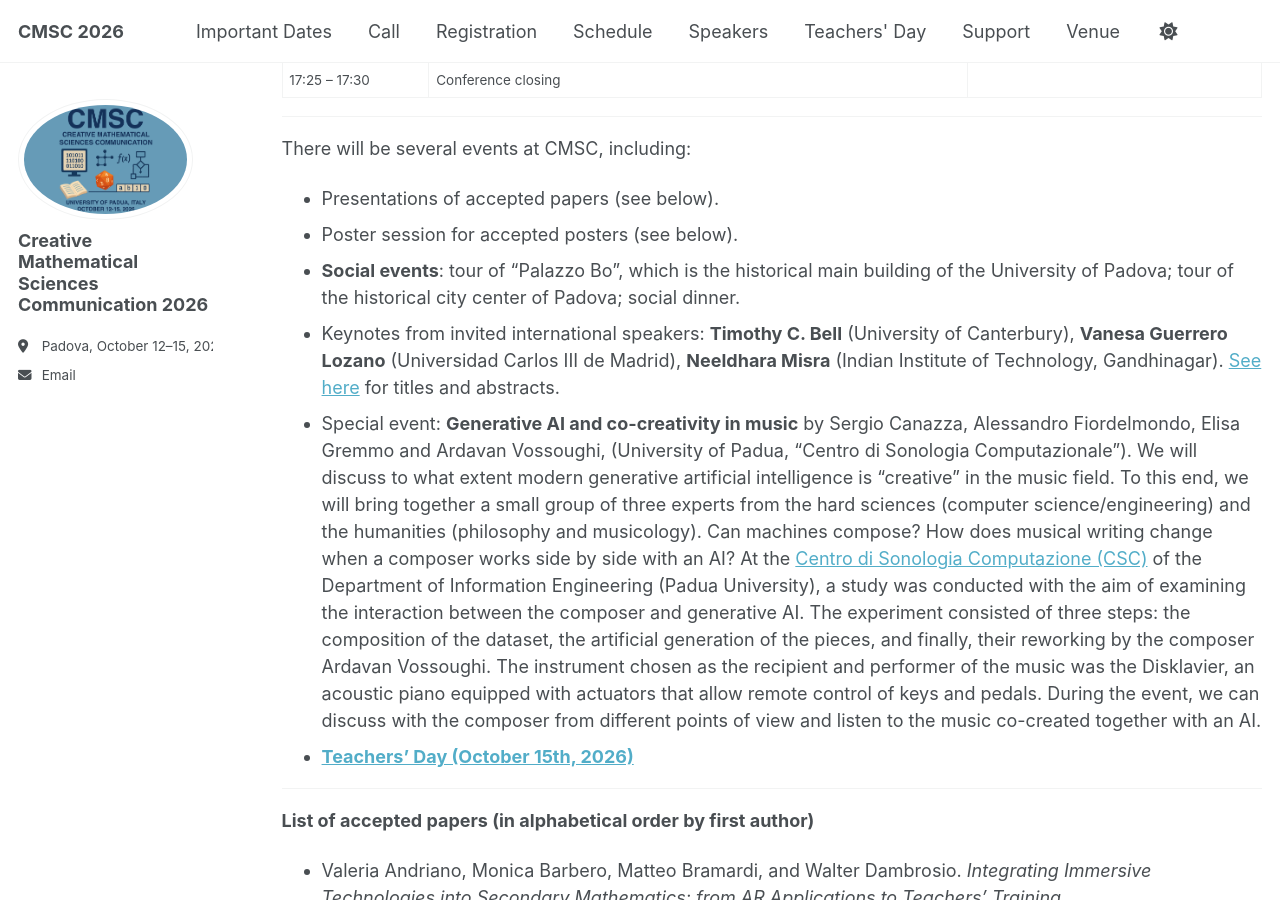
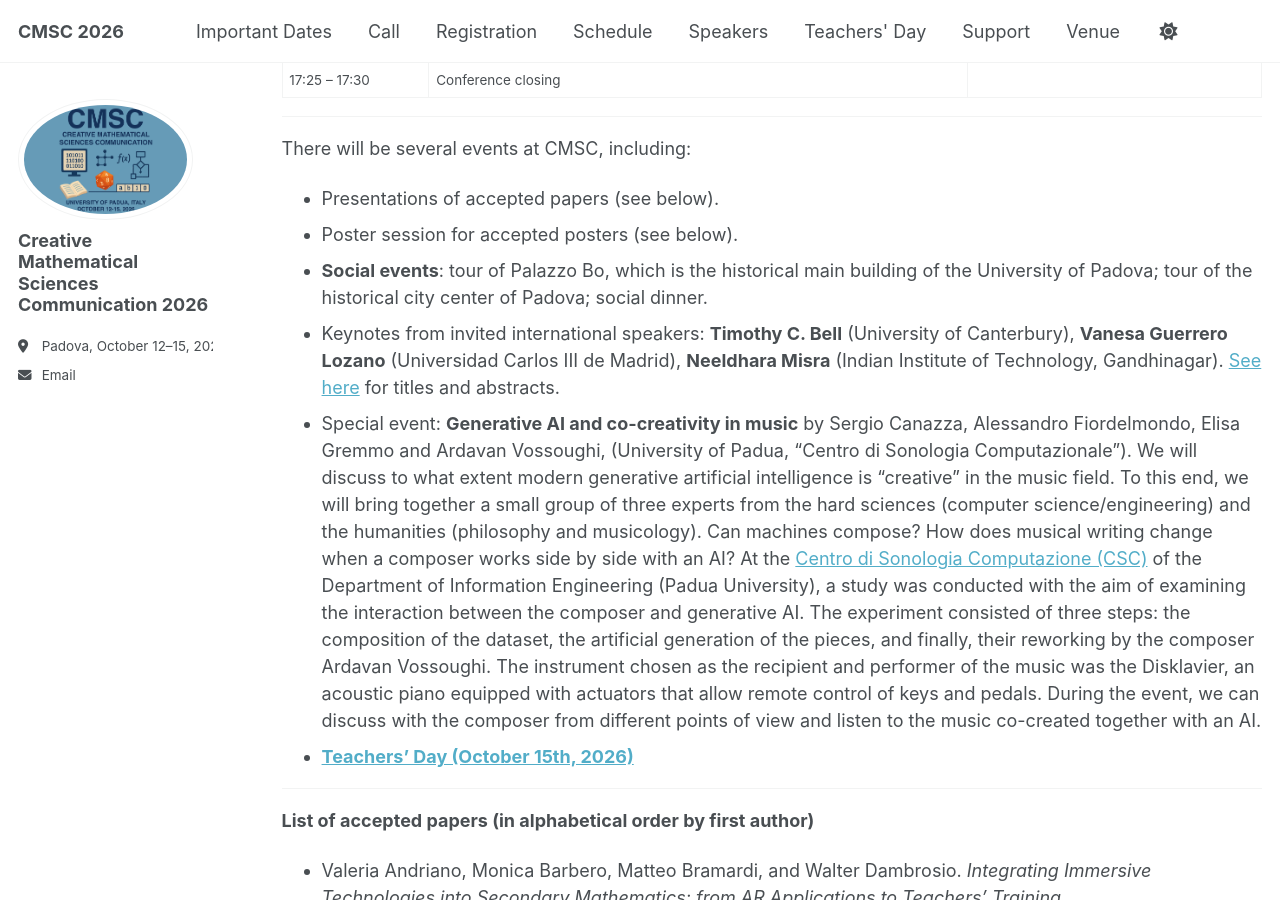
Before and after one commit to CMSC2026/cmsc2026.github.io, a Jekyll site: the page built from _pages/schedule.md, in a window 1280 px wide and 900 px high, scrolled down 2777 px. Built offline with Jekyll 4.4.1, drawn with Linux system fonts in a browser that asks for light colours; a script that is not in the unit is left out; some of the changed text lies outside the part shown.

Commit message:
added links

```diff
--- a/_pages/schedule.md
+++ b/_pages/schedule.md
@@ -263,7 +263,7 @@
 There will be several events at CMSC, including:
 - Presentations of accepted papers (see below).
 - Poster session for accepted posters (see below).
-- **Social events**: tour of "Palazzo Bo", which is the historical main building of the University of Padova; tour of the historical city center of Padova; social dinner.
+- **Social events**: tour of Palazzo Bo, which is the historical main building of the University of Padova; tour of the historical city center of Padova; social dinner.
 - Keynotes from invited international speakers: **Timothy C. Bell** (University of Canterbury), **Vanesa Guerrero Lozano** (Universidad Carlos III de Madrid), **Neeldhara Misra** (Indian Institute of Technology, Gandhinagar). [See here](/speakers/) for titles and abstracts.
 - Special event: **Generative AI and co-creativity in music** by Sergio Canazza, Alessandro Fiordelmondo, Elisa Gremmo and Ardavan Vossoughi, (University of Padua, “Centro di Sonologia Computazionale”). We will discuss to what extent modern generative artificial intelligence is "creative" in the music field. To this end, we will bring together a small group of three experts from the hard sciences (computer science/engineering) and the humanities (philosophy and musicology). Can machines compose? How does musical writing change when a composer works side by side with an AI? At the [Centro di Sonologia Computazione (CSC)](http://csc.dei.unipd.it) of the Department of Information Engineering (Padua University), a study was conducted with the aim of examining the interaction between the composer and generative AI. The experiment consisted of three steps: the composition of the dataset, the artificial generation of the pieces, and finally, their reworking by the composer Ardavan Vossoughi. The instrument chosen as the recipient and performer of the music was the Disklavier, an acoustic piano equipped with actuators that allow remote control of keys and pedals. During the event, we can discuss with the composer from different points of view and listen to the music co-created together with an AI.
 - **[Teachers' Day (October 15th, 2026)](/teachers-day/)**
```
Also changed, not shown: other parts of _pages/schedule.md (+1 -1 lines).
